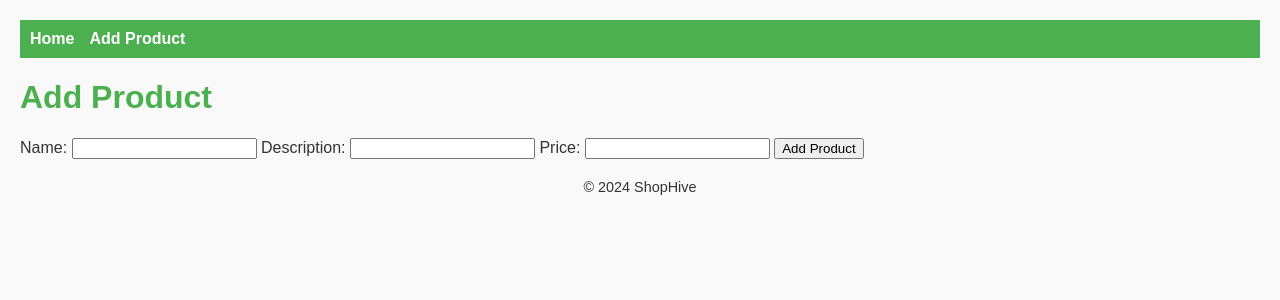
After one commit to Charis04/BACS_e-commerce, a Flask app: page /add-product in a window 1280 px wide. The commit adds this page. Shown: the top 300 px of the page. Run offline with Flask 3, Linux system fonts and the light colour scheme.

Commit message:
📦 NEW: Add base template and styling
Enhance product management with form submission support and JSON handling

```diff
--- a/app.py
+++ b/app.py
@@ -1,6 +1,6 @@
 import os
 from typing import Tuple
-from flask import Flask, render_template, request
+from flask import Flask, redirect, render_template, request, url_for
 from flask_jwt_extended import JWTManager
 from flask_login import (
     LoginManager,
@@ -27,7 +27,11 @@ def create_app(config_name="default"):
     Returns:
         Flask: The configured Flask application.
     """
-    app = Flask(__name__, template_folder="shophive_packages/templates")
+    app = Flask(
+        __name__,
+        template_folder="shophive_packages/templates",
+        static_folder="shophive_packages/static",
+    )
     app.config.from_object(config[config_name])
 
     # Configure SQLAlchemy database URI and settings
@@ -134,23 +138,58 @@ def home() -> str:
     return render_template("home.html", products=products)
 
 
-@app.route("/add-product", methods=["POST"], strict_slashes=False)
+@app.route("/add-product", methods=["GET", "POST"], strict_slashes=False)
 def add_product() -> tuple:
     """
     Add a new product to the database.
 
+    Handles both JSON-based API requests and form submissions.
+
     Returns:
-        tuple: A success message and the HTTP status code.
+        - On success (JSON): A success message and the HTTP status code.
+        - On success (Form): Redirect to the home page or render the form with
+        feedback.
     """
     from shophive_packages.models import Product
 
-    data = request.json
-    new_product = Product(
-        name=data["name"], description=data["description"], price=data["price"]
-    )
-    db.session.add(new_product)
-    db.session.commit()
-    return {"message": "Product added successfully!"}, 201
+    if request.method == "POST":
+        # Handle JSON request (e.g., API call)
+        if request.is_json:
+            data = request.get_json()
+            new_product = Product(
+                name=data["name"],
+                description=data["description"],
+                price=data["price"]
+            )
+            db.session.add(new_product)
+            db.session.commit()
+            return {"message": "Product added successfully!"}, 201
+
+        # Handle Form submission
+        else:
+            name = request.form.get("name")
+            description = request.form.get("description")
+            price = request.form.get("price")
+
+            if not name or not description or not price:
+                return render_template(
+                    "add_product.html", error="All fields are required!"
+                )
+
+            try:
+                price = float(price)
+                new_product = Product(name=name, description=description,
+                                      price=price)
+                db.session.add(new_product)
+                db.session.commit()
+                return redirect(url_for("home"))
+            except ValueError:
+                return render_template(
+                    "add_product.html", error="Invalid price entered!"
+                )
+
+    # Render the form for GET request
+    return render_template("add_product.html")
 
 
 @app.route("/delete-product/<int:product_id>", methods=["DELETE"],
--- /dev/null
+++ b/shophive_packages/static/css/style.css
@@ -0,0 +1,46 @@
+body {
+    font-family: Arial, sans-serif;
+    margin: 20px;
+    background-color: #f9f9f9;
+    color: #333;
+}
+
+header nav ul {
+    display: flex;
+    gap: 15px;
+    list-style-type: none;
+    background-color: #4caf50;
+    padding: 10px;
+}
+
+header nav ul li a {
+    color: white;
+    text-decoration: none;
+    font-weight: bold;
+}
+
+header nav ul li a:hover {
+    text-decoration: underline;
+}
+
+h1 {
+    color: #4caf50;
+}
+
+.product-list {
+    list-style-type: none;
+    padding: 0;
+}
+
+.product-list li {
+    padding: 10px;
+    border: 1px solid #ccc;
+    margin-bottom: 10px;
+    background-color: white;
+}
+
+footer {
+    text-align: center;
+    margin-top: 20px;
+    font-size: 0.9em;
+}
--- a/shophive_packages/templates/add_product.html
+++ b/shophive_packages/templates/add_product.html
@@ -1,56 +1,19 @@
-<!DOCTYPE html>
-<html lang="en">
+{% extends 'base.html' %}
 
-<head>
-  <meta charset="UTF-8" />
-  <meta name="viewport" content="width=device-width, initial-scale=1.0" />
-  <title>Add Product</title>
-  <style>
-    body {
-      font-family: Arial, sans-serif;
-      margin: 20px;
-    }
+{% block title %}Add Product{% endblock %}
 
-    form {
-      display: flex;
-      flex-direction: column;
-    }
-
-    label {
-      margin-top: 10px;
-    }
-
-    input {
-      padding: 5px;
-      margin-top: 5px;
-      margin-bottom: 15px;
-    }
-
-    button {
-      padding: 10px;
-      background-color: #4caf50;
-      color: white;
-      border: none;
-      cursor: pointer;
-    }
-
-    button:hover {
-      background-color: #45a049;
-    }
-  </style>
-</head>
-
-<body>
-  <h1>Add Product</h1>
-  <form method="POST" action="/add-product">
+{% block content %}
+<h1>Add Product</h1>
+<form method="POST" action="/add-product">
     <label for="name">Name:</label>
     <input type="text" id="name" name="name" required />
+
     <label for="description">Description:</label>
     <input type="text" id="description" name="description" required />
+
     <label for="price">Price:</label>
     <input type="number" step="0.01" id="price" name="price" required />
+
     <button type="submit">Add Product</button>
-  </form>
-</body>
-
-</html>
+</form>
+{% endblock %}
--- /dev/null
+++ b/shophive_packages/templates/base.html
@@ -0,0 +1,28 @@
+<!DOCTYPE html>
+<html lang="en">
+
+<head>
+    <meta charset="UTF-8">
+    <meta name="viewport" content="width=device-width, initial-scale=1.0">
+    <title>{% block title %}ShopHive{% endblock %}</title>
+    <link rel="stylesheet" href="{{ url_for('static', filename='css/style.css') }}">
+</head>
+
+<body>
+    <header>
+        <nav>
+            <ul>
+                <li><a href="/">Home</a></li>
+                <li><a href="/add-product">Add Product</a></li>
+            </ul>
+        </nav>
+    </header>
+    <main>
+        {% block content %}{% endblock %}
+    </main>
+    <footer>
+        <p>&copy; 2024 ShopHive</p>
+    </footer>
+</body>
+
+</html>
```
Also changed, not shown: shophive_packages/templates/home.html (+13 -37 lines), shophive_packages/templates/product_detail.html (added, +10 -0 lines).
